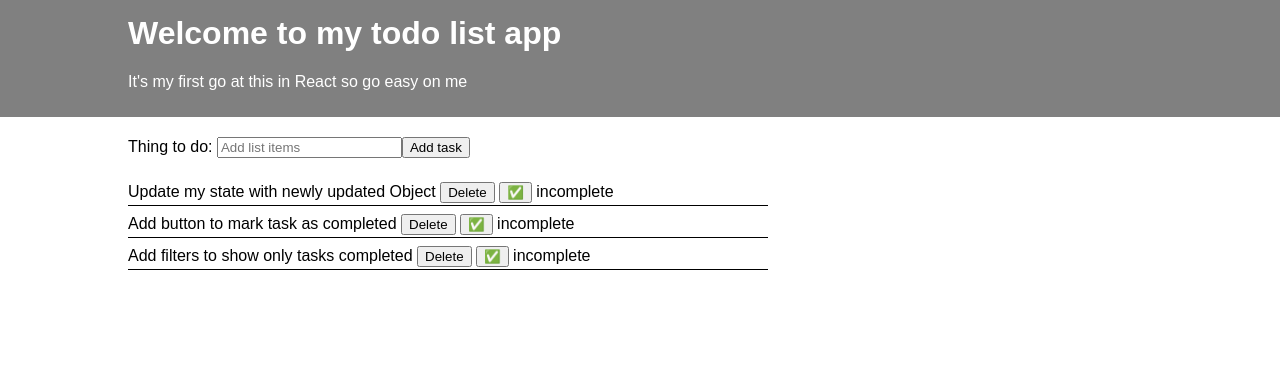
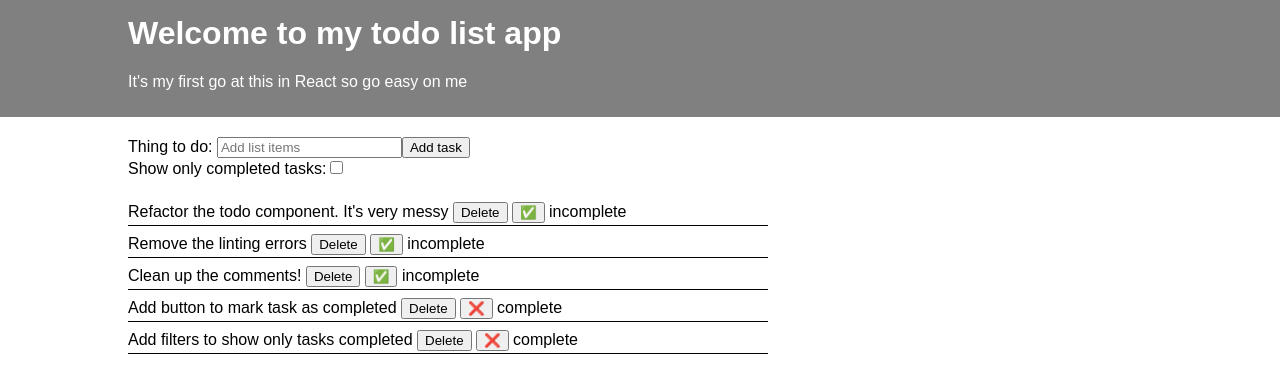
Before and after one commit to Moombai/scrappy-todo, a React (Create React App) app: page / in a window 1280 px wide. Shown: the top 390 px of the page. Built offline with nearby package versions, Linux system fonts and the light colour scheme.

Commit message:
Added filters for completed tasks

```diff
--- a/src/components/App.js
+++ b/src/components/App.js
@@ -9,22 +9,32 @@ class App extends Component {
   	this.state = {
   		tasks: [
         {
-          action: "Update my state with newly updated Object",
+          action: "Refactor the todo component. It's very messy",
+          status: "incomplete"
+        },
+        {
+          action: "Remove the linting errors",
+          status: "incomplete"
+        },
+        {
+          action: "Clean up the comments!",
           status: "incomplete"
         },
         {
           action: "Add button to mark task as completed",
-          status: "incomplete"
+          status: "complete"
         },
         {
           action: "Add filters to show only tasks completed",
-          status: "incomplete"
+          status: "complete"
         }
-  		]
+  		],
+      filtered: true
   	}
   	this.addTask = this.addTask.bind(this);
   	this.deleteTask = this.deleteTask.bind(this);
     this.updateTaskStatus = this.updateTaskStatus.bind(this);
+    this.toggleFilter = this.toggleFilter.bind(this);
   }
 
   addTask(newTask) {
@@ -60,15 +70,22 @@ class App extends Component {
   	});
   }
 
+  toggleFilter() {
+    this.setState({ filtered: !this.state.filtered })
+    console.log("The current state is: ", this.state.filtered);
+  }
+
   render() {
     return (
       <div>
         <Header />
         <Todo
           task={this.state.tasks}
+          filterState={this.state.filtered}
           addTask={this.addTask}
           toggleStatus={this.updateTaskStatus}
           deleteTask={this.deleteTask}
+          toggleFilter={this.toggleFilter}
         />
       </div>
     );
--- /dev/null
+++ b/src/components/Filter.js
@@ -0,0 +1,20 @@
+import React from 'react';
+
+class Filter extends React.Component {
+	render() {
+		return (
+			<div>
+				<span>
+					Show only completed tasks:<input
+						onClick={() => this.props.toggleFilter()}
+						id="checkBox"
+						type="checkbox" />
+				</span>
+			</div>
+		);
+	}
+}
+
+export default Filter;
+
+// (task) => this.props.deleteTask(taskNumber)
--- a/src/components/Todo.js
+++ b/src/components/Todo.js
@@ -1,27 +1,66 @@
 import React from 'react';
 import { Input } from './Input';
 import { ListItems } from './ListItems';
+import Filter from './Filter';
 
 export class Todo extends React.Component {
 	render() {
 		/** We pass the task number to ListItems via the index prop as values passed to "keys"
 			are not available via props.
 		**/
+		const filterState = this.props.filterState;
+		const renderedTasks = "";
+		// TODO: Render all the task or tasks completed depending on the filter state
+		const allTasks = Object
+			.keys(this.props.task)
+			.map(key => <ListItems
+				key={key}
+				index={key}
+				status={this.props.task[key].status}
+				toggleStatus={this.props.toggleStatus}
+				details={this.props.task[key].action}
+				deleteTask={this.props.deleteTask}
+				/>);
+
+		const completeOnly = Object
+				.keys(this.props.task)
+				.map(key => {
+					if(this.props.task[key].status === "complete")
+
+					return <ListItems
+							key={key}
+							index={key}
+							status={this.props.task[key].status}
+							toggleStatus={this.props.toggleStatus}
+							details={this.props.task[key].action}
+							deleteTask={this.props.deleteTask}
+					/>});
+
+		if (filterState === true) {
+			return (
+				<div className="list-container">
+					<Input addTask={this.props.addTask} />
+					<Filter
+						toggleFilter={this.props.toggleFilter}
+					/>
+					<ul>
+						{
+							allTasks
+						}
+					</ul>
+				</div>
+			);
+		}
+
 		return (
 			<div className="list-container">
 				<Input addTask={this.props.addTask} />
+				<Filter
+					toggleFilter={this.props.toggleFilter}
+				/>
 				<ul>
 					{
-						Object
-							.keys(this.props.task)
-							.map(key => <ListItems
-								key={key}
-								index={key}
-								status={this.props.task[key].status}
-								toggleStatus={this.props.toggleStatus}
-								details={this.props.task[key].action}
-								deleteTask={this.props.deleteTask}
-								/>)
+						completeOnly
 					}
 				</ul>
 			</div>
```
